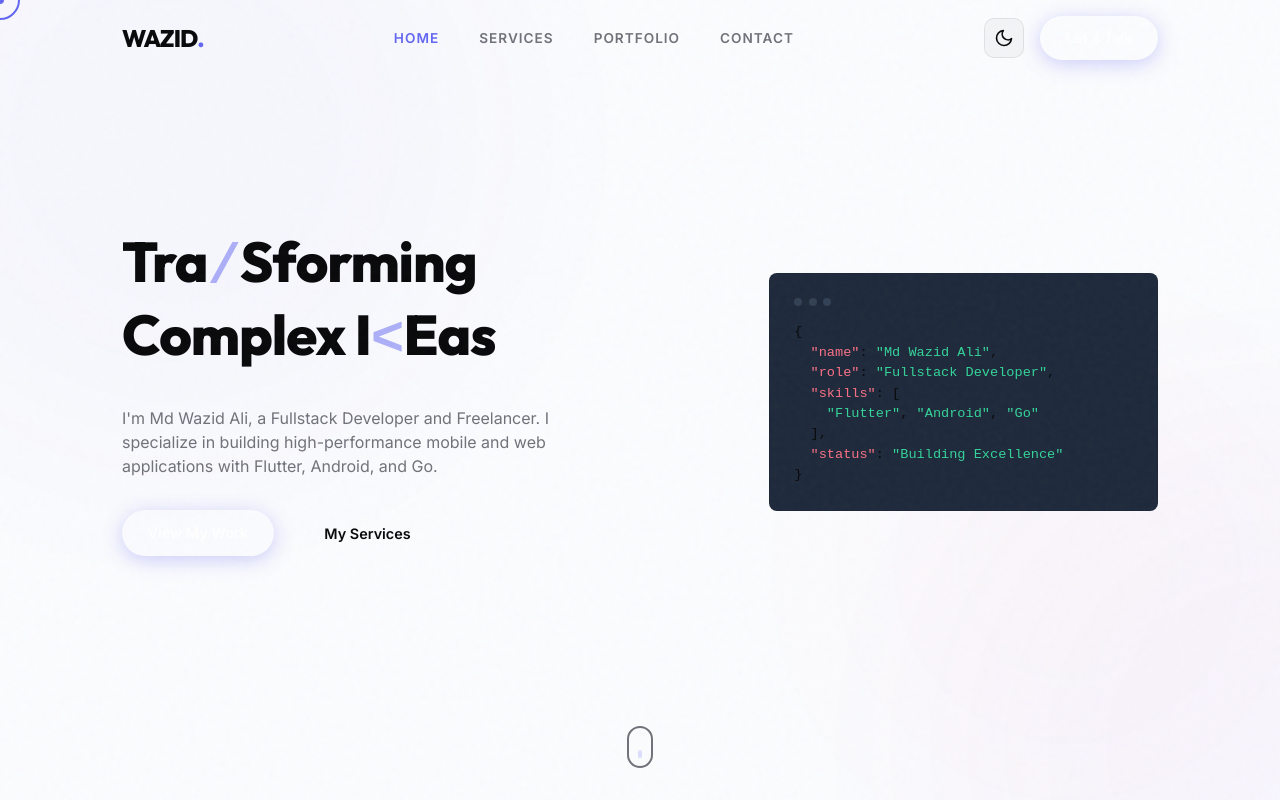
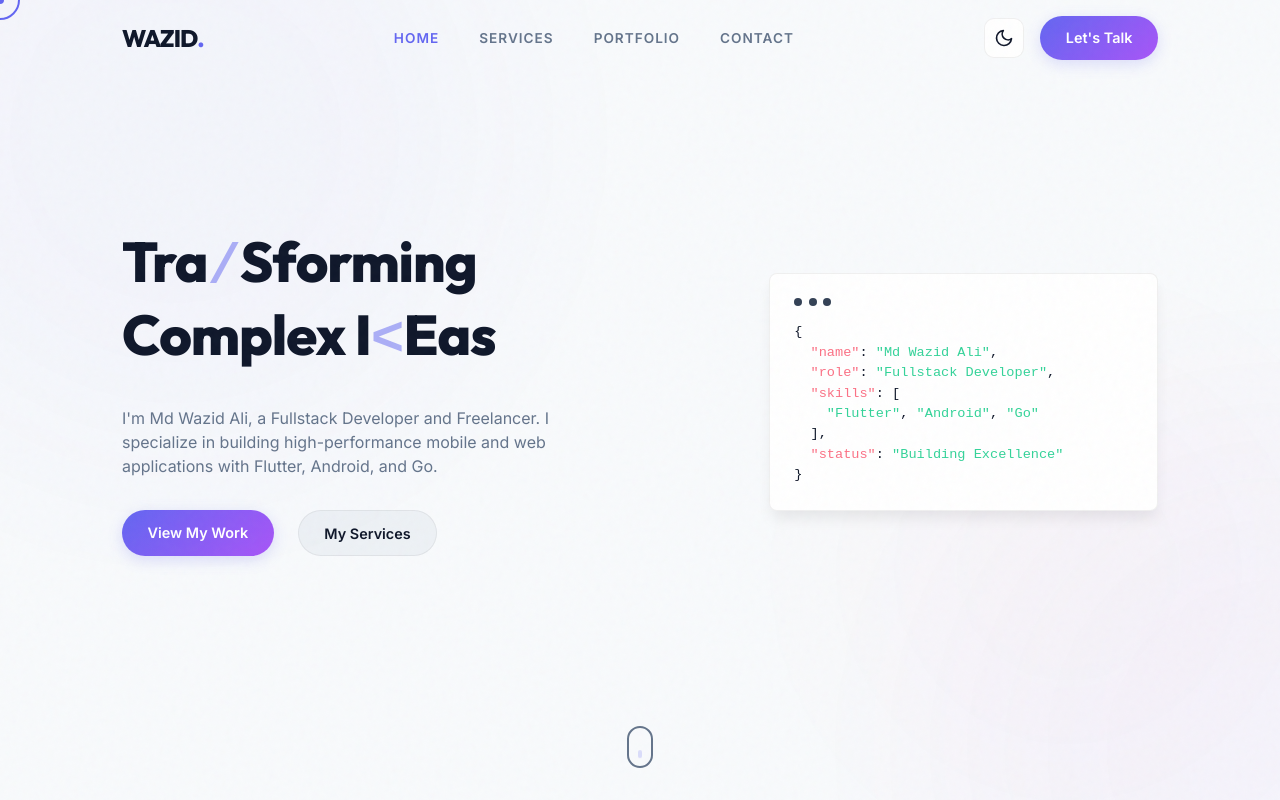
Before and after one commit to mdwazidshah/mdwazidshah.github.io, a website built with Vite: page index.html in a window 1280 px wide. Both pictures are taken after a click on the button "Toggle Theme". Shown: the top 800 px of the page. Built offline with nearby package versions, Linux system fonts and the light colour scheme.

Commit message:
Improve light mode colors and reduce elevation

```diff
--- a/style.css
+++ b/style.css
@@ -2,10 +2,13 @@
     /* Theme Tokens (Minimalist Dark) */
     --bg-dark: #0f172a;
     --bg-card: #1e293b;
-    --bg-glass: #1e293b;
+    --bg-glass: rgba(30, 41, 59, 0.8);
     --text-main: #f1f5f9;
     --text-muted: #94a3b8;
-    --border-color: #334155;
+    --border-color: rgba(255, 255, 255, 0.08);
+    --shadow-sm: 0 4px 6px -1px rgba(0, 0, 0, 0.2);
+    --shadow-md: 0 10px 15px -3px rgba(0, 0, 0, 0.3);
+    --shadow-lg: 0 20px 25px -5px rgba(0, 0, 0, 0.4);
 
     /* Brand Colors - Solid */
     --primary: #6366f1;
@@ -20,15 +23,21 @@
     --border-radius-sm: 4px;
     --transition-base: 0.3s ease;
     --transition-fast: 0.2s ease;
+    --gradient: linear-gradient(135deg, var(--primary), var(--secondary));
+    --gradient-glow: rgba(99, 102, 241, 0.15);
 }
 
 [data-theme="light"] {
-    --bg-dark: #fbfcfe;
-    --bg-card: rgba(0, 0, 0, 0.03);
-    --bg-glass: rgba(255, 255, 255, 0.85);
-    --text-main: #09090b;
-    --text-muted: #71717a;
-    --border-color: rgba(0, 0, 0, 0.08);
+    --bg-dark: #f8fafc;
+    --bg-card: #ffffff;
+    --bg-glass: rgba(255, 255, 255, 0.8);
+    --text-main: #0f172a;
+    --text-muted: #64748b;
+    --border-color: rgba(0, 0, 0, 0.06);
+    --shadow-sm: 0 4px 6px -1px rgba(0, 0, 0, 0.05);
+    --shadow-md: 0 10px 15px -3px rgba(0, 0, 0, 0.08);
+    --shadow-lg: 0 20px 25px -5px rgba(0, 0, 0, 0.1);
+    --gradient-glow: rgba(99, 102, 241, 0.08);
 }
 
 /* Premium Noise Texture Overlay */
@@ -169,17 +178,19 @@ h1, h2, h3 {
 .glass {
     background: var(--bg-card);
     border: 1px solid var(--border-color);
+    box-shadow: var(--shadow-sm);
+    backdrop-filter: blur(10px);
+    -webkit-backdrop-filter: blur(10px);
 }
 
 .glass:hover {
-    transform: translateY(-8px) scale(1.01);
-    border-color: rgba(255, 255, 255, 0.2);
-    box-shadow: 0 30px 60px -15px rgba(0,0,0,0.5),
-                0 0 0 1px rgba(255,255,255,0.05) inset;
+    transform: translateY(-5px);
+    border-color: var(--primary);
+    box-shadow: var(--shadow-lg);
 }
 
 [data-theme="light"] .glass:hover {
-    background: rgba(0, 0, 0, 0.05);
+    background: var(--bg-card);
 }
 
 /* Theme Toggle Button */
@@ -273,22 +284,22 @@ h1, h2, h3 {
 .btn-primary {
     background: var(--gradient);
     color: white;
-    box-shadow: 0 4px 20px rgba(99, 102, 241, 0.3);
+    box-shadow: 0 4px 15px rgba(99, 102, 241, 0.2);
 }
 
 .btn-primary:hover {
     transform: translateY(-2px);
-    box-shadow: 0 6px 25px rgba(99, 102, 241, 0.5);
+    box-shadow: 0 6px 20px rgba(99, 102, 241, 0.4);
 }
 
 .btn-secondary {
-    background: rgba(255, 255, 255, 0.05);
+    background: rgba(148, 163, 184, 0.1);
     color: var(--text-main);
-    border: 1px solid rgba(255, 255, 255, 0.1);
+    border: 1px solid var(--border-color);
 }
 
 .btn-secondary:hover {
-    background: rgba(255, 255, 255, 0.1);
+    background: rgba(148, 163, 184, 0.2);
 }
 
 /* Scroll Indicator */
@@ -423,9 +434,10 @@ h1, h2, h3 {
     font-family: 'Fira Code', monospace;
     font-size: 0.85rem;
     border-radius: var(--border-radius-md);
-    background: #1e293b;
+    background: var(--bg-card);
     border: 1px solid var(--border-color);
     line-height: 1.5;
+    box-shadow: var(--shadow-md);
 }
 
 .code-header {
@@ -633,10 +645,10 @@ h1, h2, h3 {
     font-size: 0.7rem;
     font-weight: 600;
     padding: 0.4rem 1rem;
-    background: rgba(255, 255, 255, 0.05);
+    background: var(--bg-dark);
     border: 1px solid var(--border-color);
     border-radius: 100px;
-    color: var(--text-main);
+    color: var(--text-muted);
     text-transform: uppercase;
     letter-spacing: 0.5px;
 }
@@ -680,9 +692,10 @@ h1, h2, h3 {
     padding: 1rem;
     border-radius: var(--border-radius-md);
     border: 1px solid var(--border-color);
-    background: transparent;
+    background: var(--bg-dark);
     color: var(--text-main);
     width: 100%;
+    transition: var(--transition-fast);
 }
 
 .form-group input:focus, .form-group textarea:focus {
```
